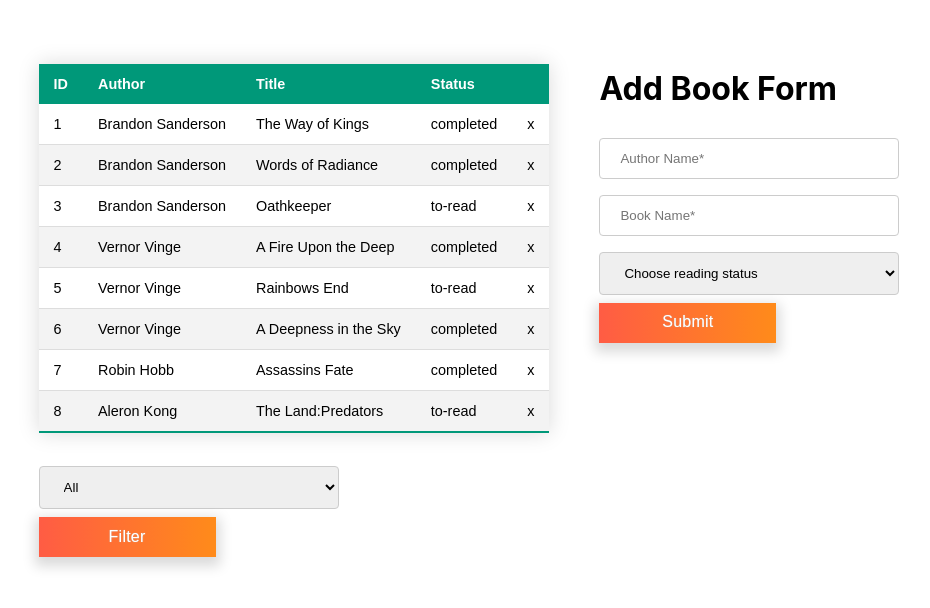
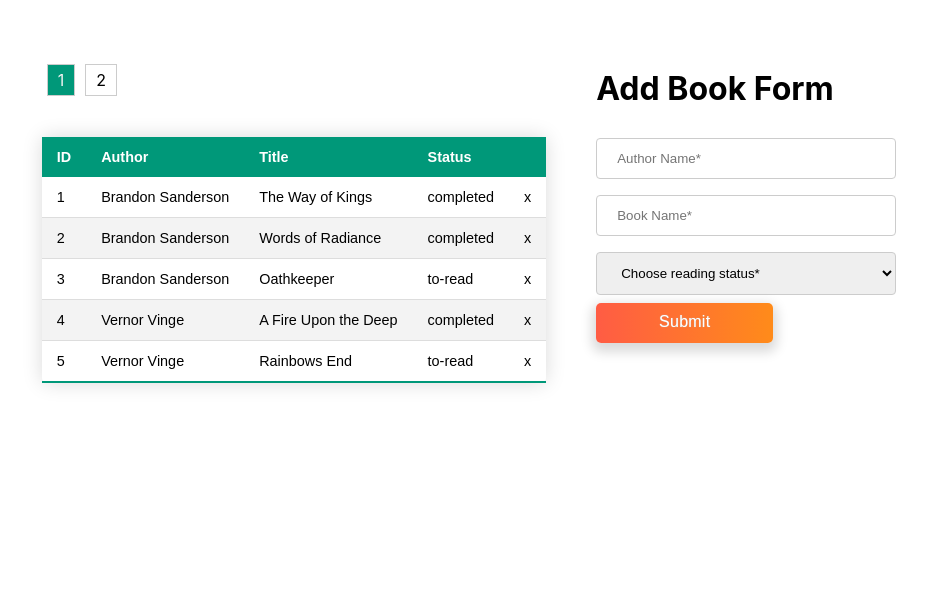
Before and after one commit to Miteos/test-project, a React (Create React App) app: page / in a window 1280 px wide. Shown: the part 102-710 px from the top of the page, without its empty margins (121-1051 px from the left). Built offline with nearby package versions, Linux system fonts and the light colour scheme.

Commit message:
feat added pagination

```diff
--- a/src/App.css
+++ b/src/App.css
@@ -8,6 +8,7 @@
 
 .styled-table {
   border-collapse: collapse;
+  border-radius:5px ;
   margin: 25px 0;
   font-size: 0.9em;
   font-family: sans-serif;
@@ -19,6 +20,9 @@
   background-color: #009879;
   color: #ffffff;
   text-align: left;
+}
+.styled-table thead{
+  border-radius: 10px;
 }
 
 .styled-table th,
@@ -87,8 +91,8 @@ input[type=submit]:hover {
   width: 177px;
   height: 40px;
   border: 0;
+  border-radius:5px ;
   line-height: 30px;
-  color: #fff;
   text-shadow: 0 0 1px #bbb;
   background: linear-gradient(45deg, #ff5c44 20%, #ff8b1a 50%);
   background-image: linear-gradient(to left, #fc6076, #ff8b1a, #ff5c44);
@@ -111,3 +115,25 @@ input[type=submit]:hover {
   -webkit-box-shadow: 0 5px 12px 4px rgba(0, 0, 0, 0.25);
   box-shadow: 0 5px 12px 4px rgba(0, 0, 0, 0.25);
 }
+.pagination {
+  display: flex;
+  list-style: none;
+  padding: 0;
+}
+.pagination span {
+  cursor: pointer;
+  color: black;
+  padding: 5px 10px;
+  margin: 0 5px;
+  display: block;
+  text-decoration: none;
+  border: thin solid #ccc;
+}
+.pagination .active{
+  background-color: #009879;
+  color:  #f3f3f3;
+}
+.pagination span:hover{
+  -webkit-box-shadow: 0 5px 12px 4px rgba(0, 0, 0, 0.25);
+  box-shadow: 0 5px 12px 4px rgba(0, 0, 0, 0.25);
+}
--- a/src/App.js
+++ b/src/App.js
@@ -6,11 +6,12 @@ import NewBook from "./components/NewBook";
 
 
 
+
 function App(){
         return (
                 <div className="App">
-                  <DataTable/>
-                  <NewBook/>
+                      <DataTable/>
+                      <NewBook/>
                 </div>
 
         );
--- a/src/components/DataTable.js
+++ b/src/components/DataTable.js
@@ -1,15 +1,20 @@
 import React from 'react'
 import {useTableStore} from "../stores/TableContext";
 import {Observer} from 'mobx-react'
+import Pagination from "./Pagination";
 
 
 const  DataTable = () => {
     const books = useTableStore();
     const [selectInput, setSelectInput] = React.useState("");
 
+
+
+
     return (
         <Observer>{() =>
             <div className="inputs">
+                <Pagination itemsPerPage={books.tableSize} totalItems={books.data.length} paginate={books.paginate} active={books.currentPage} />
             <table className="styled-table">
             <thead>
             <tr>
@@ -21,23 +26,23 @@ const  DataTable = () => {
             </tr>
             </thead>
             <tbody>
-            {books.data.map((b,i) => (
+            {books.paginatedBooks.map((b,i) => (
                 <tr key={i}>
                     <td>{b.id}</td>
                     <td>{b.author}</td>
                     <td>{b.title}</td>
                     <td>{b.status}</td>
-                    <td className="clickable" onClick={() => books.removeBook(b.title)}>x</td>
+                    <td className="clickable" onClick={() => books.removeBook(b.id)}>x</td>
                 </tr>
             ))}
             </tbody>
         </table>
-                <select value={selectInput} onChange={(e) =>setSelectInput(e.target.value)}>
-                    <option defaultValue value={0}>All</option>
-                    <option value={1}>Completed</option>
-                    <option value={2}>To-Read</option>
-                </select>
-                <button onClick={books.filterByStatus(selectInput)}>Filter</button>
+                {/*<select value={selectInput} onChange={(e) =>setSelectInput(e.target.value)}>*/}
+                {/*    <option defaultValue value={0}>All</option>*/}
+                {/*    <option value={1}>Completed</option>*/}
+                {/*    <option value={2}>To-Read</option>*/}
+                {/*</select>*/}
+                {/*<button onClick={books.filterByStatus(selectInput)}>Filter</button>*/}
             </div>}
         </Observer>
     )
--- a/src/components/NewBook.js
+++ b/src/components/NewBook.js
@@ -13,7 +13,7 @@ const NewBook = () => {
             <input placeholder="Author Name*" type="text" value={authorInput} onChange={(e) =>setAuthorInput(e.target.value)}/>
             <input placeholder="Book Name*" type="text" value={bookInput} onChange={(e) =>setBookInput(e.target.value)}/>
             <select value={statusInput} onChange={(e) =>setStatusInput(e.target.value)}>
-                <option hidden>Choose reading status</option>
+                <option hidden>Choose reading status*</option>
                 <option value={"completed"}>Completed</option>
                 <option value={"to-read"}>To-Read</option>
             </select>
--- /dev/null
+++ b/src/components/Pagination.js
@@ -0,0 +1,25 @@
+import React from 'react';
+
+const Pagination = ({ itemsPerPage, totalItems, paginate,active }) => {
+    const pageNumbers = [];
+
+    for (let i = 1; i <= Math.ceil(totalItems / itemsPerPage); i++) {
+        pageNumbers.push(i);
+    }
+
+    return (
+        <div>
+            <ul className='pagination'>
+                {pageNumbers.map(number => (
+                    <li key={number} >
+                        <span onClick={() => paginate(number)} className={active === number ? 'active':''}>
+                            {number}
+                        </span>
+                    </li>
+                ))}
+            </ul>
+        </div>
+    );
+};
+
+export default Pagination;
--- a/src/stores/TableStore.js
+++ b/src/stores/TableStore.js
@@ -1,5 +1,8 @@
 export function createTableStore() {
     return{
+        tableSize: 5,
+        currentPage : 1,
+        pageNumber:'',
         headers:['id','author','title','status'],
         data:[
             {id:1, author:'Brandon Sanderson', title:'The Way of Kings', status:'completed'},
@@ -11,9 +14,9 @@ export function createTableStore() {
             {id:7, author:'Robin Hobb', title: 'Assassins Fate', status:'completed'},
             {id:8, author:'Aleron Kong', title: 'The Land:Predators', status:'to-read'},
         ],
-        filterByStatus(value){
-            console.log(value);
-        },
+        // filterByStatus(value){
+        //     console.log(value);
+        // },
         sortById(){
             this.data.reverse();
         },
@@ -28,8 +31,18 @@ export function createTableStore() {
                 status
             })
         },
-        removeBook(title){
-          this.data = this.data.filter(b => b.title !== title)
-        }
+        removeBook(id){
+          this.data = this.data.filter(b => b.id !== id)
+        },
+        paginate(pageNumber){
+           this.currentPage = pageNumber;
+           console.log(this.currentPage)
+        },
+        get paginatedBooks(){
+            const indexLastBook = this.currentPage * this.tableSize;
+            const indexFirstBook = indexLastBook - this.tableSize;
+            return  this.data.slice( indexFirstBook,indexLastBook);
+            },
+
     }
 }
```
